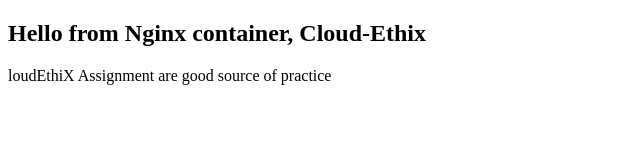
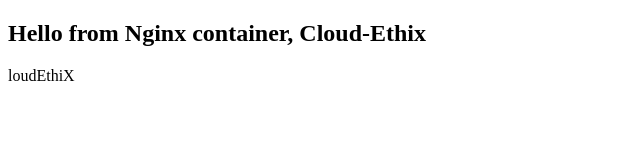
Before and after one commit to navidmn/navidmn_nginx_server, a plain HTML site: page index.html in a window 1280 px wide. Shown: the whole page, without its empty margins (0-640 px from the left). Drawn offline with Linux system fonts and the light colour scheme.

Commit message:
iles added successfully

```diff
--- a/index.html
+++ b/index.html
@@ -8,4 +8,3 @@
 <h2>Hello from Nginx container, Cloud-Ethix</h2>
 </body>
 </html>loudEthiX
-Assignment are good source of practice
```
